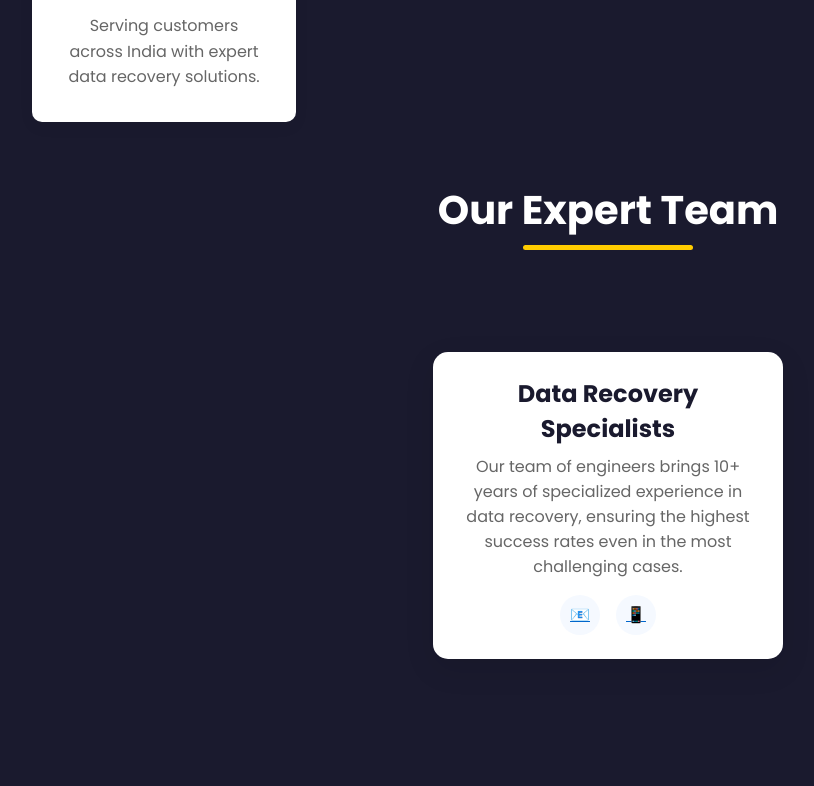
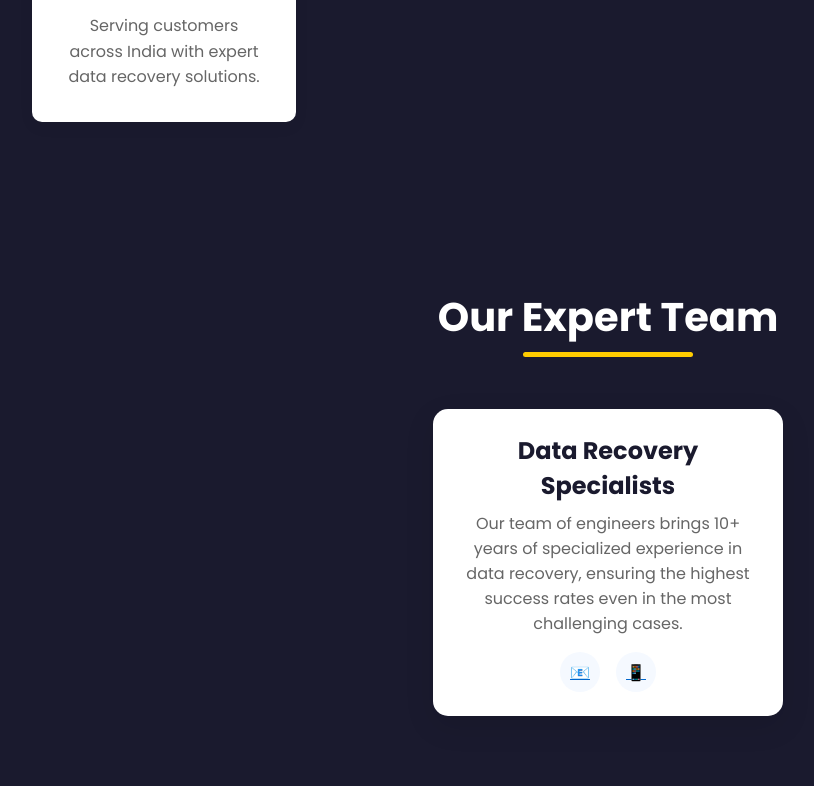
Before and after one commit to vjitsolutions/vjitsolutions.github.io, a plain HTML site: page index.html in a window 1280 px wide. Shown: the part 6434-7220 px from the top of the page, without its empty margins (32-846 px from the left). Drawn offline with nearby package versions, Linux system fonts and the light colour scheme; animation ran at ten frames a second.

Commit message:
changes updated

```diff
--- a/style.css
+++ b/style.css
@@ -669,9 +669,14 @@ body {
 /* Team */
 .team-section {
     text-align: center;
-    padding: 5%;
+    padding: 10%;
 }
-
+.team-section h2 {
+    font-size: 2.5rem;
+    color: var(--light);
+    position: relative;
+    top: 50px;
+}
 .team-card {
     max-width: 350px;
     margin: 0 auto;
```
